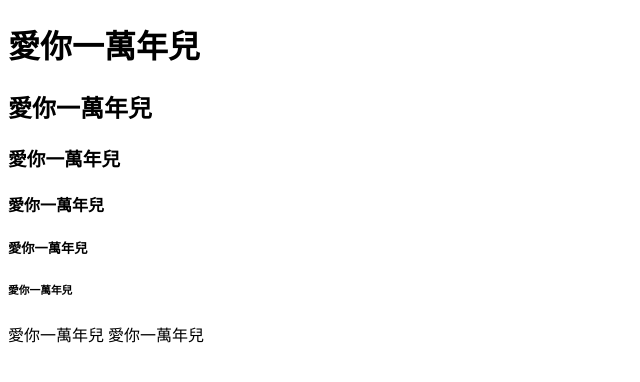
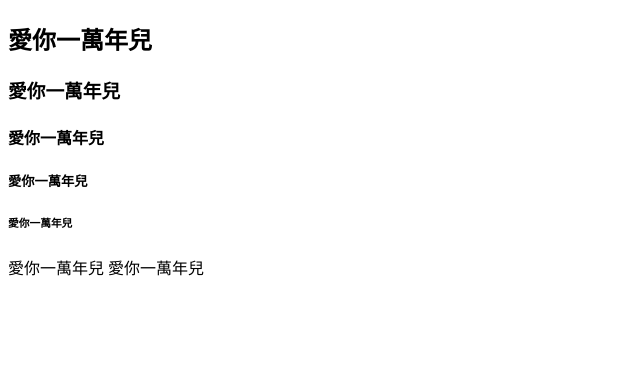
Before and after one commit to bju0ulhi/b03107018.github.io, a plain HTML site: page index.html in a window 1280 px wide. Shown: the whole page, without its empty margins (0-640 px from the left). Drawn offline with Linux system fonts and the light colour scheme.

Commit message:
Update index.html

```diff
--- a/index.html
+++ b/index.html
@@ -7,7 +7,7 @@
     <title>OPOPOPOPOPOPOPOP</title>
 </head>
 <body>
-    <h1>愛你一萬年兒</h1>
+    <h1></h1>
     <h2>愛你一萬年兒</h2>
     <h3>愛你一萬年兒</h3>
     <h4>愛你一萬年兒</h4>
```
